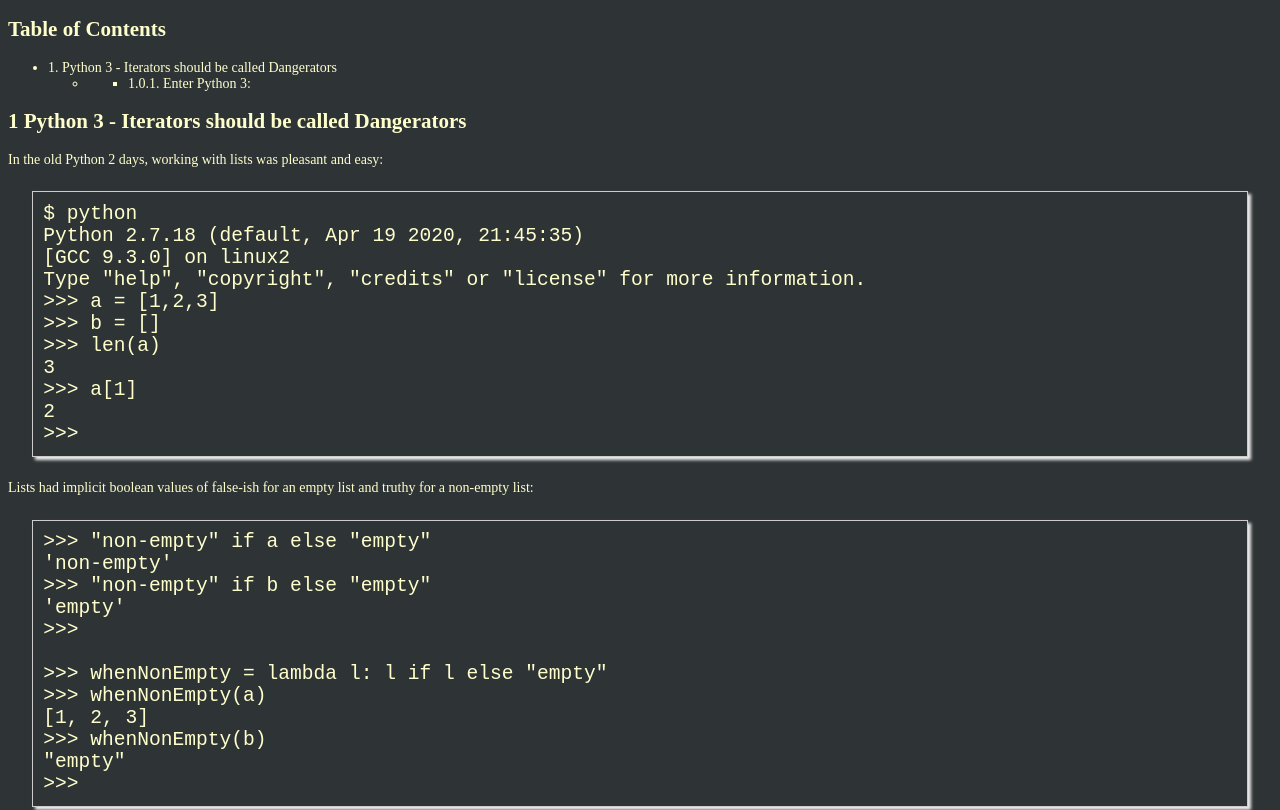
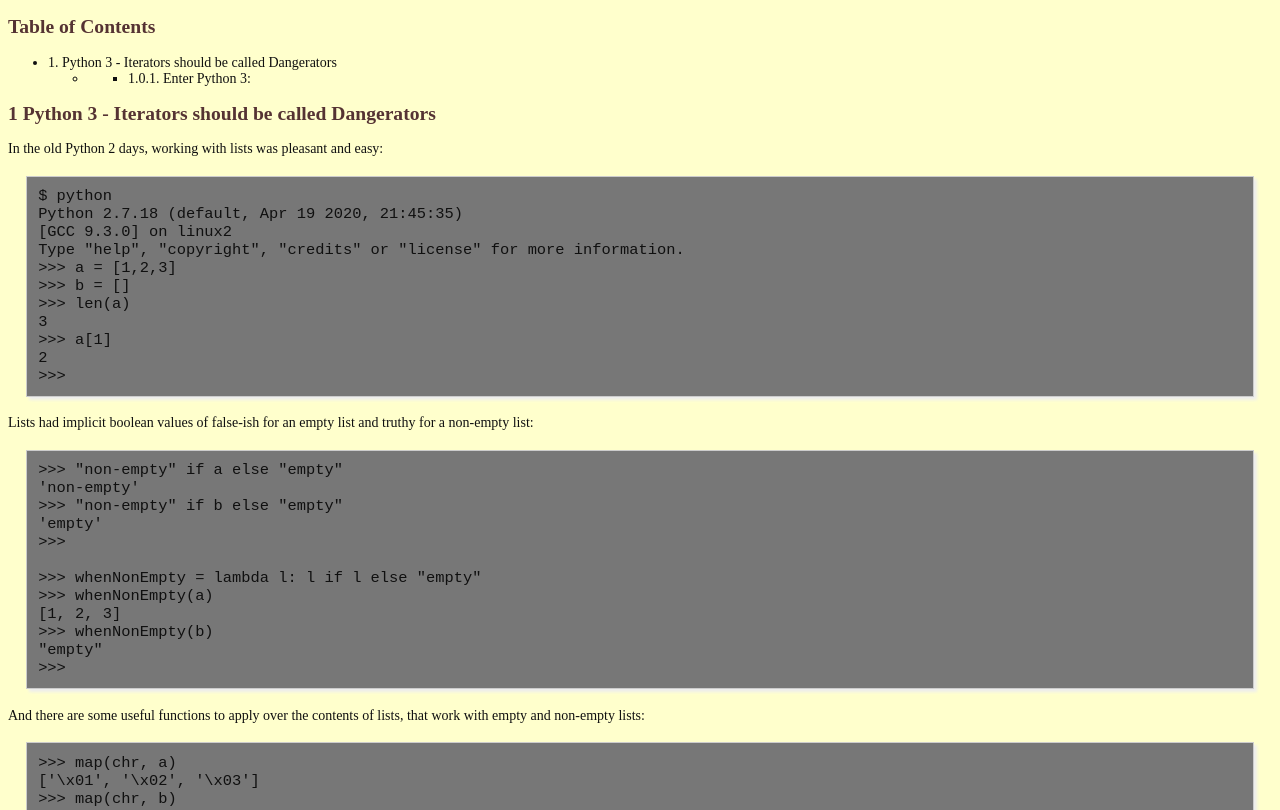
Before and after one commit to kquick/blog, a plain HTML site: page python3Dangerator.html in a window 1280 px wide. Shown: the top 810 px of the page. Drawn offline with Linux system fonts and the light colour scheme.

Commit message:
CSS updates.

```diff
--- a/blog.css
+++ b/blog.css
@@ -1,7 +1,15 @@
       body {
-        color: #ffffcc;
-        background-color: #2e3436;
+        background-color: #ffffcc;
+        color: #101010;
         font-size: 14px;
+      }
+      h2 {
+          font-size: 140%;
+          color: #553333;
+      }
+      h3 {
+          font-size: 120%;
+          color: #553333;
       }
       .org-bold {
         /* bold */
@@ -1816,9 +1824,10 @@
     box-shadow: 3px 3px 3px #eee;
     padding: 8pt;
     font-family: monospace;
-    font-size: 140%;
+    font-size: 110%;
     overflow: auto;
     margin: 1.2em;
+    background-color: #777777;
   }
   pre.src {
     position: relative;
```
